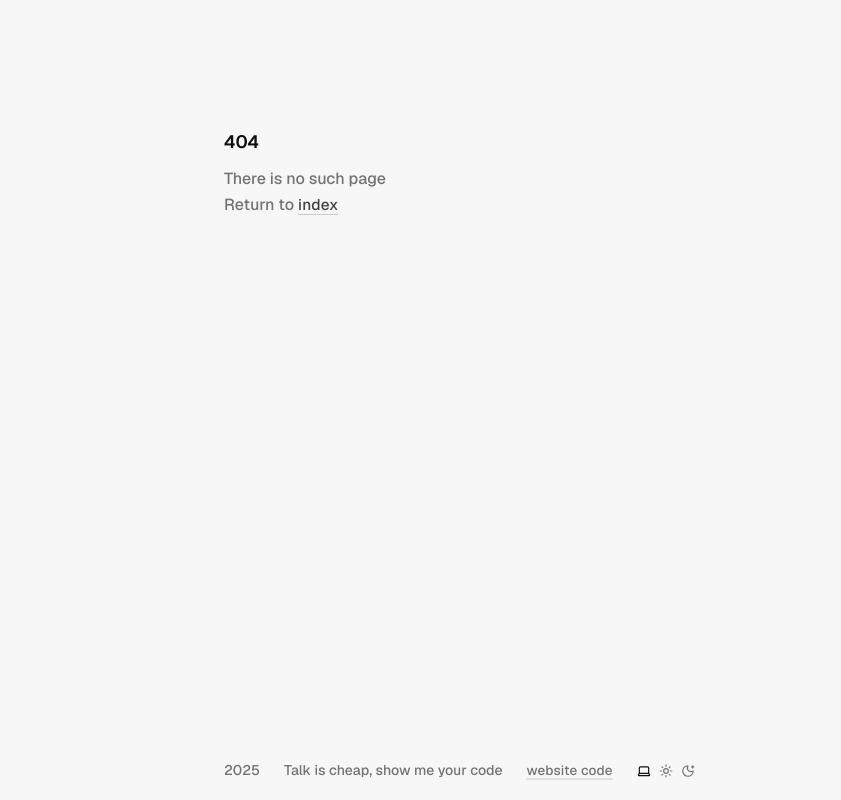
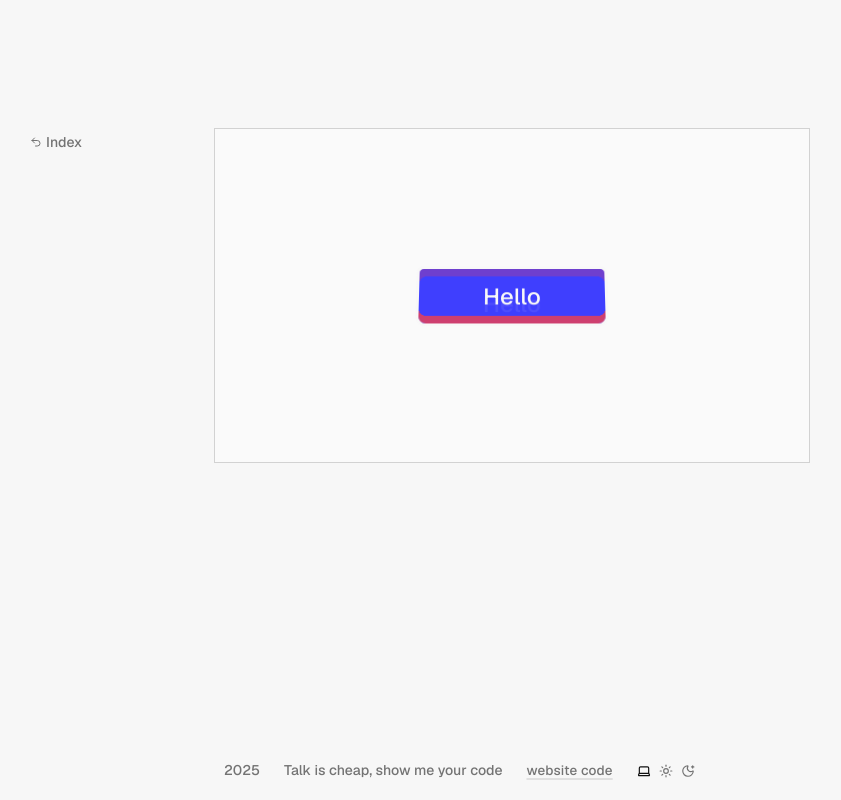
Before and after one commit to fedorivanenko/fedor-ivanenko-personal-website, a Next.js app: page /play/glass-button in a window 1280 px wide. Before the commit this address had no page. Shown: the whole page, without its empty margins (128-969 px from the left). Built offline with nearby package versions, Linux system fonts and the light colour scheme.

Commit message:
glass-button v1

```diff
--- /dev/null
+++ b/app/play/glass-button/glass-button.module.css
@@ -0,0 +1,118 @@
+.glass-button {
+    --t: 1s;
+    --thickness: 1rem;
+    --r: calc(var(--thickness) * 0.5);
+
+    position: relative;
+    width: 12rem;
+    height: 4rem;
+    z-index: 0;
+
+    background: blue;
+    color: var(--background);
+    opacity: 0.75;
+
+    font-size: 1.5em;
+    border: solid var(--background);
+    border-radius: 0.45rem 0.45rem 0.65rem 0.65rem;
+    overflow: hidden;
+
+    transform: rotateX(20deg);
+    transition:
+      transform var(--t) ease,
+      border-radius var(--t) ease;
+  }
+
+  /* bottom piece */
+  .glass-button::after {
+    content: "";
+    position: absolute;
+    inset: auto 0 0 0;
+    width: 100%;
+    height: var(--thickness);
+
+    background: red;
+    opacity: 0.75;
+
+    mask:
+      radial-gradient(var(--r) at var(--r) 0, transparent 99%, black 100%) left,
+      radial-gradient(var(--r) at calc(100% - var(--r)) 0, transparent 99%, black 100%) right,
+      linear-gradient(to top, black 50%, transparent 50%);
+    mask-size:
+      var(--r) 100%,
+      var(--r) 100%,
+      100% 100%;
+    mask-position:
+      0 0,
+      100% 0,
+      0 0;
+    mask-repeat: no-repeat;
+    mask-composite: add;
+
+    transform-origin: bottom;
+    transition: transform var(--t) ease;
+  }
+
+  /* top piece */
+  .glass-button::before {
+    content: "";
+    position: absolute;
+    inset: 0 0 auto 0;
+    width: 100%;
+    height: var(--thickness);
+
+    background: red;
+    opacity: 0.25;
+    z-index: -1;
+
+    mask:
+      radial-gradient(var(--r) at var(--r) 100%, transparent 99%, black 100%) left,
+      radial-gradient(var(--r) at calc(100% - var(--r)) 100%, transparent 99%, black 100%) right,
+      linear-gradient(to bottom, black 50%, transparent 50%);
+    mask-size:
+      var(--r) 100%,
+      var(--r) 100%,
+      100% 100%;
+    mask-repeat: no-repeat;
+    mask-composite: add;
+
+    transform-origin: top;
+    transition: transform var(--t) ease;
+  }
+
+  /* hover */
+  .glass-button:hover {
+    transform: rotateX(0deg);
+    border-radius: 0.5rem;
+  }
+
+  .glass-button:hover::before {
+    transform: translateY(-55%) scale(1.01);
+  }
+
+  .glass-button:hover::after {
+    transform: translateY(55%) scale(1.01);
+  }
+
+  /* text reflection */
+  .glass-button span {
+    position: relative;
+    z-index: 1;
+    display: inline-block;
+  }
+
+  .glass-button span::after {
+    content: attr(data-text);
+    position: absolute;
+    inset: 0;
+    z-index: -1;
+    opacity: 0.075;
+    color: var(--background);
+
+    transform: translateY(var(--r));
+    transition: transform var(--t) ease;
+  }
+
+  .glass-button:hover span::after {
+    transform: translateY(0);
+  }
--- /dev/null
+++ b/app/play/glass-button/page.tsx
@@ -0,0 +1,15 @@
+import { Section } from "@/components/layout/section";
+
+import s from "./glass-button.module.css";
+
+export default function PlayGlassButtonPage() {
+  return (
+    <article>
+      <Section card className="aspect-video justify-center items-center perspective-distant">
+        <button className={s["glass-button"]}>
+          <span data-text="Hello">Hello</span>
+        </button>
+      </Section>
+    </article>
+  );
+}
```
